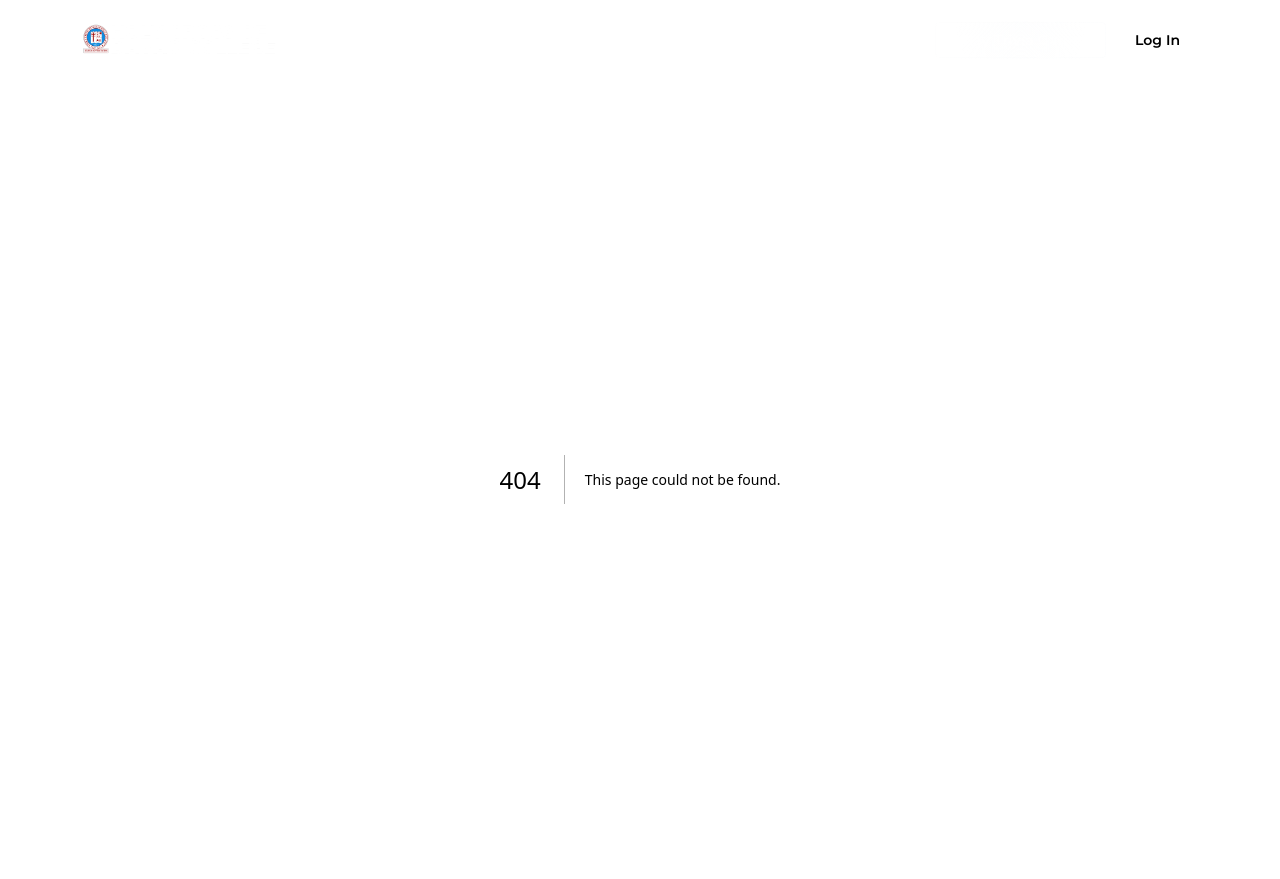
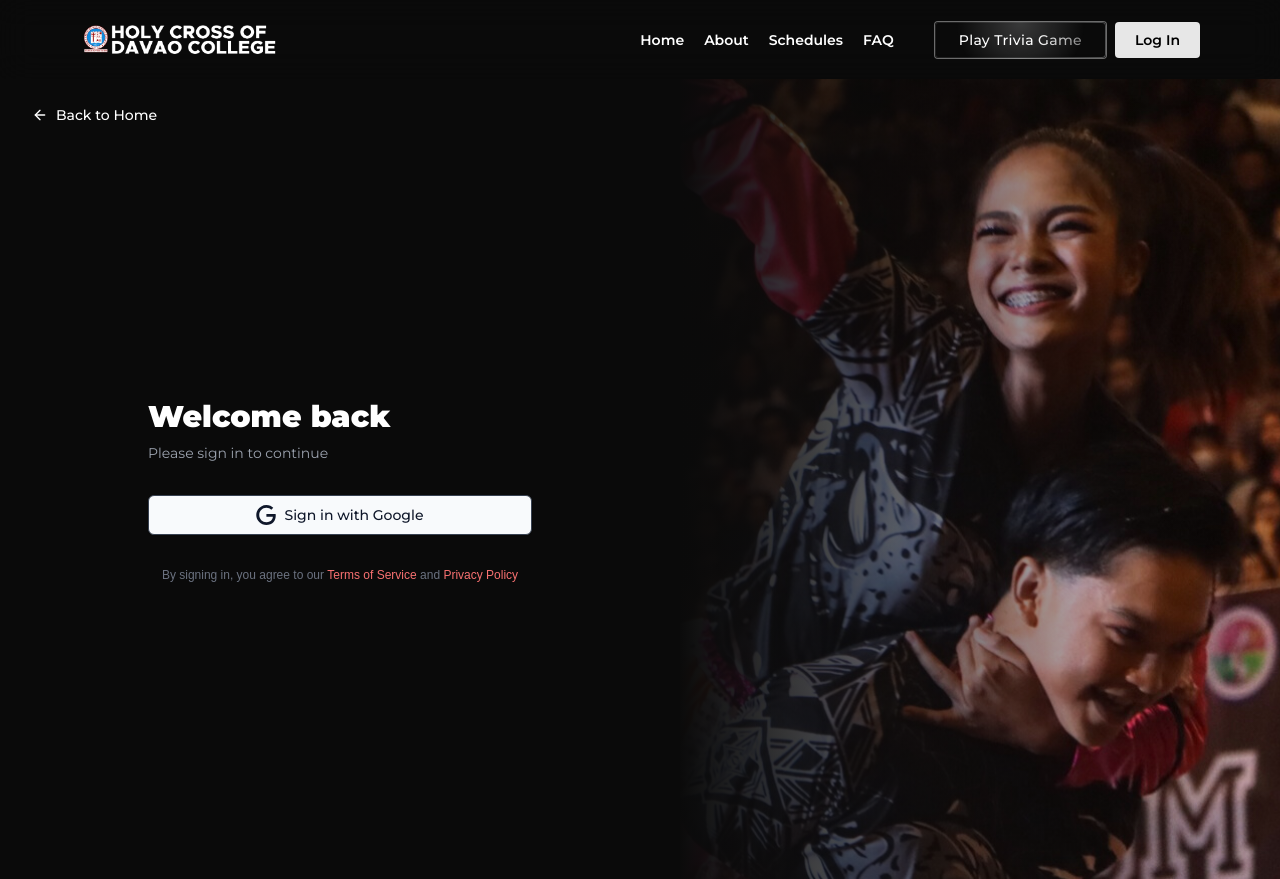
Before and after one commit to kaizenics/crossblazers-cup, a Next.js app: page /login in a window 1280 px wide. Before the commit this address had no page. Built offline with nearby package versions, Linux system fonts and the light colour scheme; no server answers.

Commit message:
feat: Add login page with Google Sign-In functionality

```diff
--- /dev/null
+++ b/src/app/login/page.tsx
@@ -0,0 +1,75 @@
+"use client";
+
+import React from 'react';
+import Image from 'next/image';
+import Link from 'next/link';
+import { useRouter } from 'next/navigation';
+import { Button } from "@/components/ui/button";
+import { ArrowLeft } from 'lucide-react';
+import heroCover from "@/assets/cover/hero.jpg";
+import { supabase } from '@/lib/supabase';
+
+export default function Login() {
+  const router = useRouter();
+
+  const handleGoogleSignIn = async () => {
+    const { error } = await supabase.auth.signInWithOAuth({
+      provider: 'google',
+    });
+
+    if (error) {
+      console.error('Error during Google Sign-In:', error.message);
+    } else {
+      router.push('/profile');
+    }
+  };
+
+  return (
+    <div className="flex min-h-screen">
+      <div className="flex-1 flex flex-col items-center justify-center p-10 relative">
+        <Link href="/" className="absolute top-4 left-4">
+          <Button variant="ghost" className="font-montserrat text-white hover:text-gray-300 transition-colors">
+            <ArrowLeft className="mr-2 h-4 w-4" />
+            Back to Home
+          </Button>
+        </Link>
+        <div className="max-w-sm w-full space-y-8">
+          <div>
+            <h2 className="font-montserrat mt-6 text-3xl font-extrabold text-white">Welcome back</h2>
+            <p className="font-montserrat mt-2 text-sm text-gray-400">Please sign in to continue</p>
+          </div>
+          <Button
+            onClick={handleGoogleSignIn}
+            className="font-montserrat w-full flex items-center justify-center py-2 px-4 border border-gray-700 rounded-md shadow-sm text-sm font-medium text-white bg-gray-800 hover:bg-gray-700 focus:outline-none focus:ring-2 focus:ring-offset-2 focus:ring-indigo-500 focus:ring-offset-gray-900 transition-colors duration-200"
+          >
+            <svg className="w-5 h-5 mr-2" viewBox="0 0 24 24" fill="currentColor">
+              <path d="M12.48 10.92v3.28h7.84c-.24 1.84-.853 3.187-1.787 4.133-1.147 1.147-2.933 2.4-6.053 2.4-4.827 0-8.6-3.893-8.6-8.72s3.773-8.72 8.6-8.72c2.6 0 4.507 1.027 5.907 2.347l2.307-2.307C18.747 1.44 16.133 0 12.48 0 5.867 0 .307 5.387.307 12s5.56 12 12.173 12c3.573 0 6.267-1.173 8.373-3.36 2.16-2.16 2.84-5.213 2.84-7.667 0-.76-.053-1.467-.173-2.053H12.48z" />
+            </svg>
+            Sign in with Google
+          </Button>
+          <p className="mt-2 text-center text-xs text-gray-500">
+            By signing in, you agree to our{' '}
+            <a href="#" className="font-medium text-red-400 hover:text-red-300 transition-colors duration-200">
+              Terms of Service
+            </a>{' '}
+            and{' '}
+            <a href="#" className="font-medium text-red-400 hover:text-red-300 transition-colors duration-200">
+              Privacy Policy
+            </a>
+          </p>
+        </div>
+      </div>
+      <div className="hidden lg:block relative w-0 flex-1">
+        <div className="absolute inset-0 h-full w-full">
+          <Image
+            className="h-full w-full object-cover"
+            src={heroCover}
+            alt="Login background"
+            layout="fill"
+          />
+          <div className="absolute -left-0.5 w-full h-screen bg-gradient-to-l from-transparent to-[#0a0a0a] opacity-100"></div>
+        </div>
+      </div>
+    </div>
+  );
+}
```
